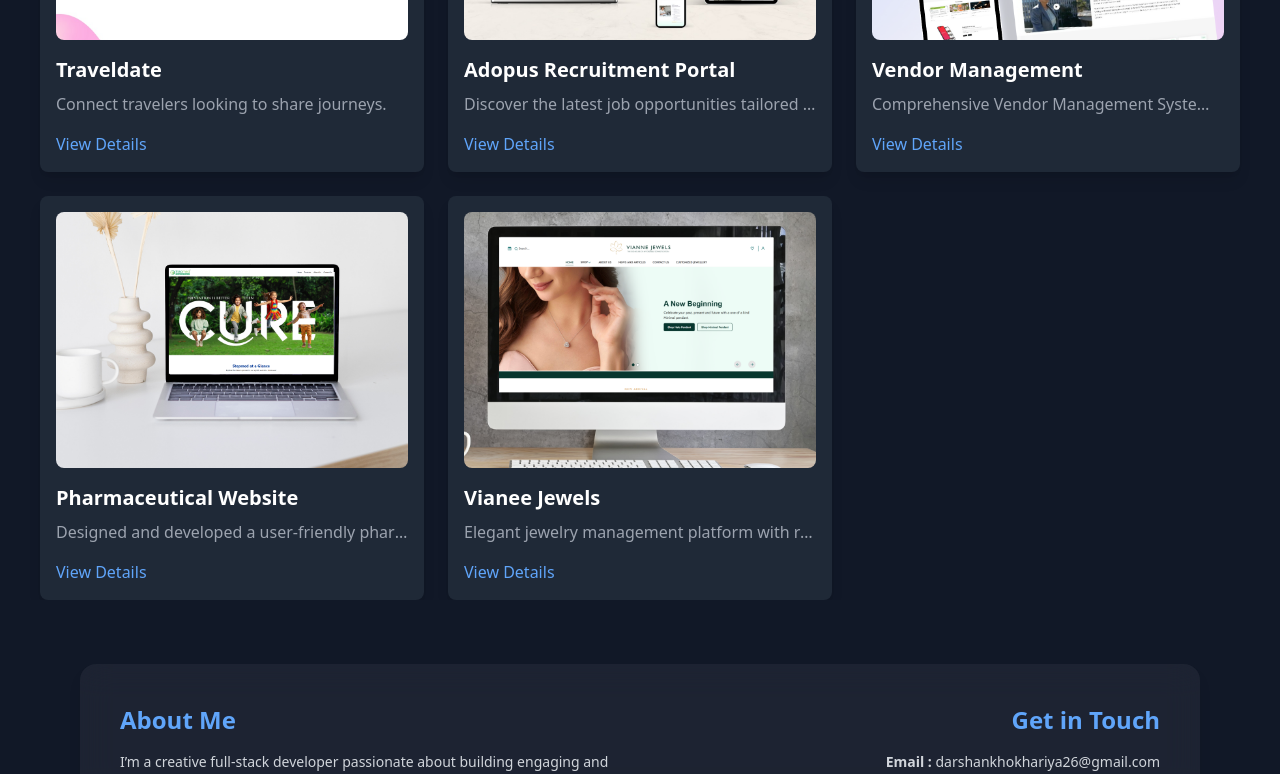
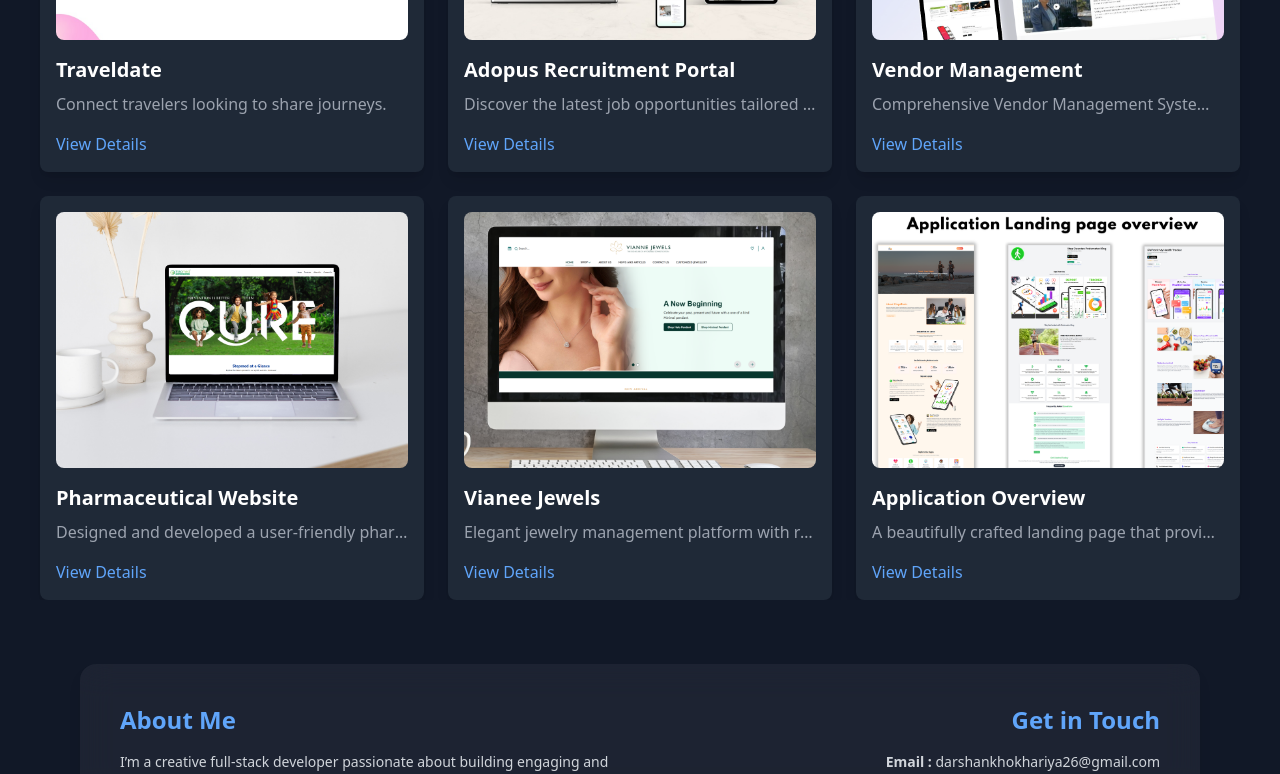
Before and after one commit to Darshankhokhariya/Darshankhokhariya, a Next.js app: page /projects in a window 1280 px wide. Shown: the part 496-1270 px from the top of the page. Built offline with nearby package versions, Linux system fonts and the light colour scheme.

Commit message:
changes in design

```diff
--- a/src/components/Contact.js
+++ b/src/components/Contact.js
@@ -124,7 +124,7 @@ const Contact = () => {
                         <div className="mb-4">
                             <label
                                 htmlFor="name"
-                                className="block text-gray-700 font-medium mb-2"
+                                className="block text-gray-600 font-medium mb-2"
                             >
                                 Name
                             </label>
@@ -134,7 +134,7 @@ const Contact = () => {
                                 name="name"
                                 value={formData.name}
                                 onChange={handleChange}
-                                className={`w-full px-4 py-2 border text-black rounded-lg focus:outline-none focus:ring-2 focus:ring-primary ${errors.name ? "border-red-500" : "border-gray-300"
+                                className={`w-full px-4 py-2 border bg-gray-800 text-white rounded-lg focus:outline-none focus:ring-2 focus:ring-primary ${errors.name ? "border-red-500" : "border-gray-300"
                                     }`}
                                 aria-invalid={!!errors.name}
                                 aria-describedby="name-error"
@@ -152,7 +152,7 @@ const Contact = () => {
                         <div className="mb-4">
                             <label
                                 htmlFor="email"
-                                className="block text-gray-700 font-medium mb-2"
+                                className="block text-gray-600 font-medium mb-2"
                             >
                                 Email
                             </label>
@@ -162,7 +162,7 @@ const Contact = () => {
                                 name="email"
                                 value={formData.email}
                                 onChange={handleChange}
-                                className={`w-full px-4 py-2 border text-black rounded-lg focus:outline-none focus:ring-2 focus:ring-primary ${errors.email ? "border-red-500" : "border-gray-300"
+                                className={`w-full px-4 py-2 border bg-gray-800 text-white rounded-lg focus:outline-none focus:ring-2 focus:ring-primary ${errors.email ? "border-red-500" : "border-gray-300"
                                     }`}
                                 aria-invalid={!!errors.email}
                                 aria-describedby="email-error"
@@ -180,7 +180,7 @@ const Contact = () => {
                         <div className="mb-4">
                             <label
                                 htmlFor="message"
-                                className="block text-gray-700 font-medium mb-2"
+                                className="block text-gray-600 font-medium mb-2"
                             >
                                 Message
                             </label>
@@ -189,7 +189,7 @@ const Contact = () => {
                                 name="message"
                                 value={formData.message}
                                 onChange={handleChange}
-                                className={`w-full px-4 py-2 border text-black rounded-lg focus:outline-none focus:ring-2 focus:ring-primary ${errors.message ? "border-red-500" : "border-gray-300"
+                                className={`w-full px-4 py-2 border bg-gray-800 text-white rounded-lg focus:outline-none focus:ring-2 focus:ring-primary ${errors.message ? "border-red-500" : "border-gray-300"
                                     }`}
                                 rows="5"
                                 aria-invalid={!!errors.message}
--- a/src/pages/projects/[projectId].jsx
+++ b/src/pages/projects/[projectId].jsx
@@ -50,6 +50,15 @@ const projectData = {
             "/images/vianee/vianee2.png",
         ],
     },
+    "a  pplication-overview": {
+        title: "Application Overview",
+        description:
+            "A beautifully crafted landing page that provides a comprehensive overview of the application. Designed with a responsive and visually appealing layout, it effectively highlights the application's features and functionality, offering an engaging user experience.",
+        images: [
+            "/images/landing.png"
+        ]
+    }
+
 };
 
 
--- a/src/pages/projects/index.js
+++ b/src/pages/projects/index.js
@@ -41,6 +41,13 @@ const Portfolio = () => {
             description:
                 "Elegant jewelry management platform with responsive UI for showcasing collections.",
             images: ["/images/vianee/vianee1.png", "/images/vianee/vianee2.png"],
+        },
+        {
+            title: "Application Overview",
+            category: "Landing Pages",
+            description:
+                "A beautifully crafted landing page that provides a comprehensive overview of the application. Designed with a responsive and visually appealing layout, it effectively highlights the application's features and functionality, offering an engaging user experience.",
+            images: ["/images/landing.png"],
         },
     ];
 
```
Also changed, not shown: public/images/landing.png (added).
